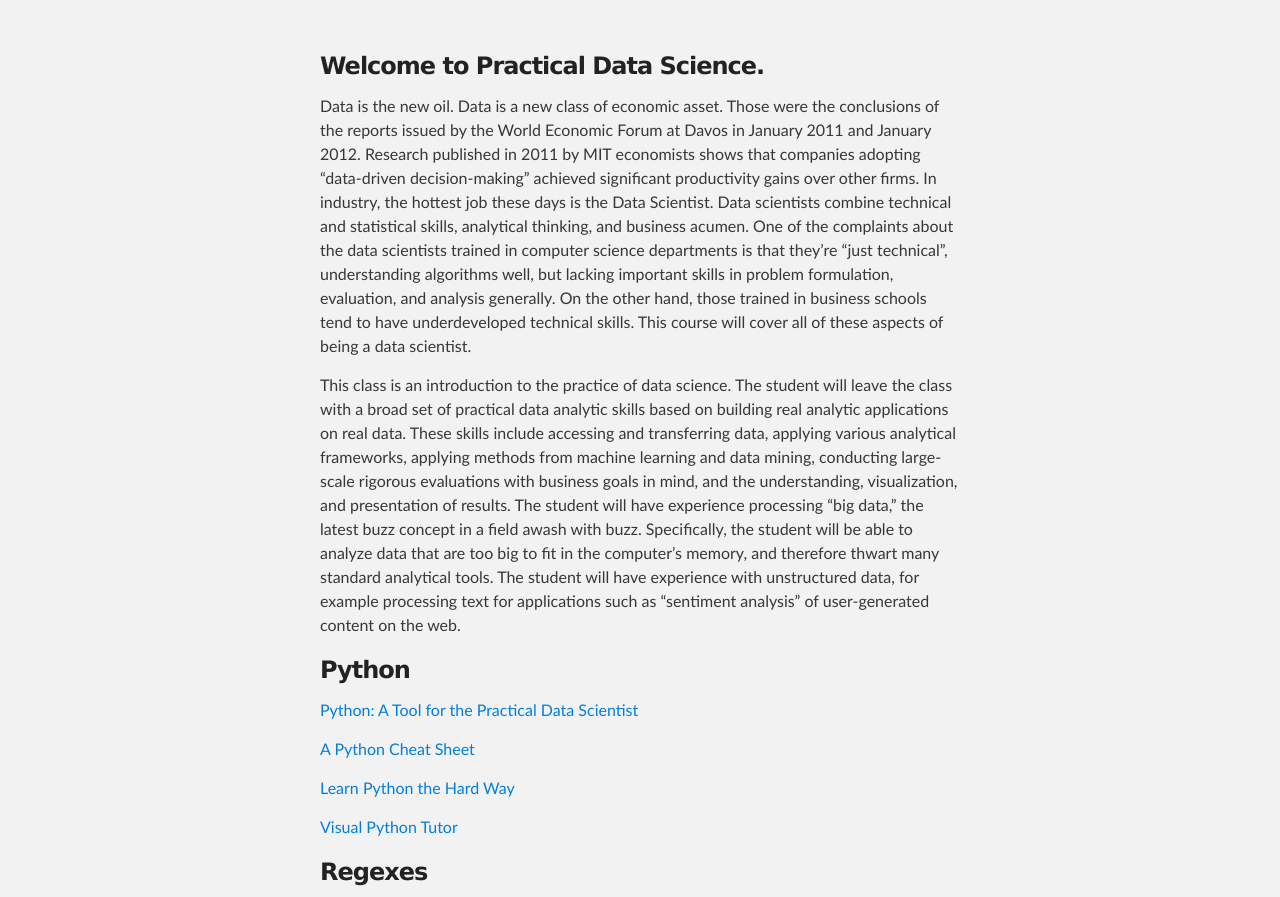
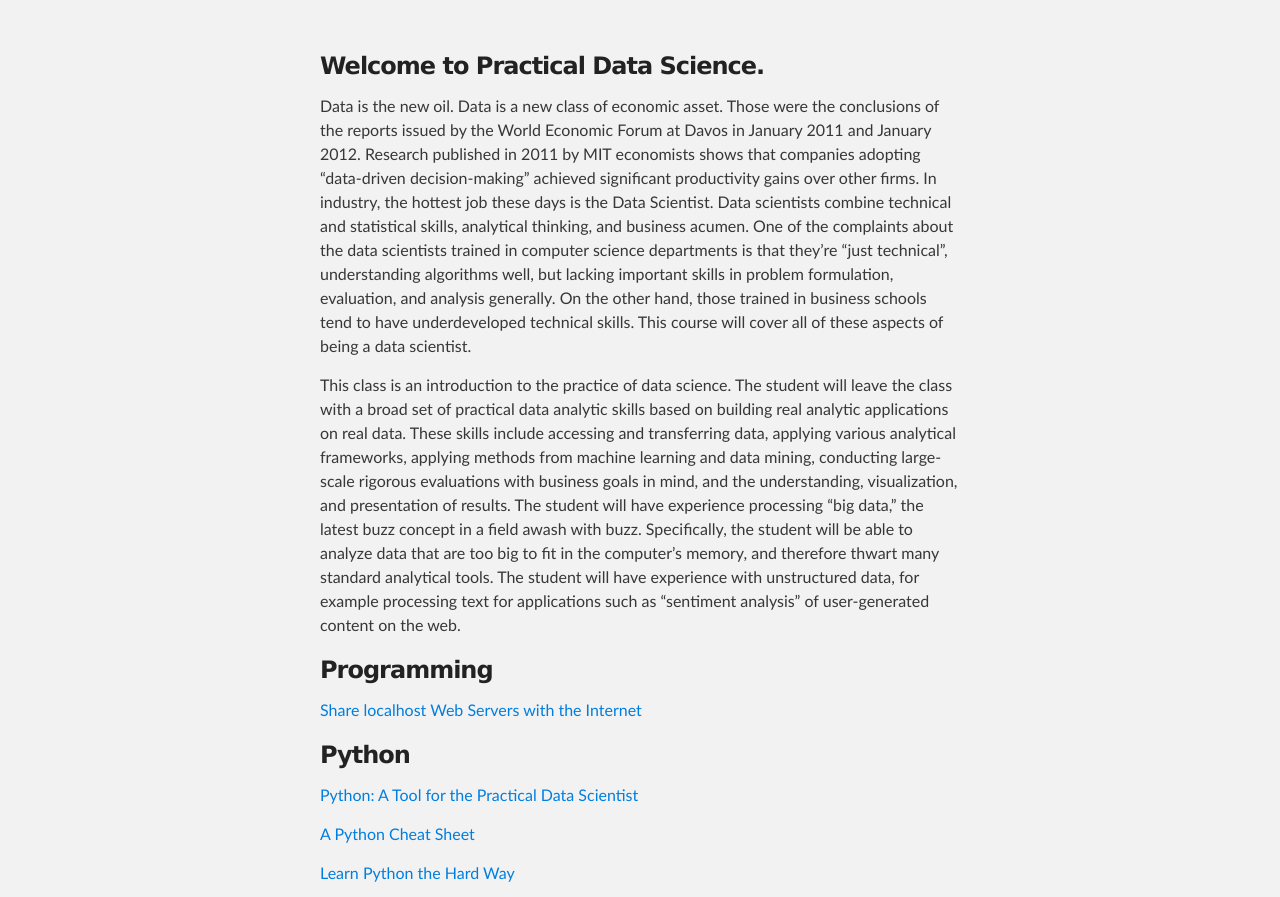
Before and after one commit to genghis88/PDS-Fall-2013, a plain HTML site: page index.html in a window 1280 px wide. Shown: the part 176-1073 px from the top of the page. Drawn offline with Linux system fonts and the light colour scheme.

Commit message:
adding localtunnel

```diff
--- a/index.html
+++ b/index.html
@@ -37,6 +37,8 @@
 
         <p>This class is an introduction to the practice of data science. The student will leave the class with a broad set of practical data analytic skills based on building real analytic applications on real data. These skills include accessing and transferring data, applying various analytical frameworks, applying methods from machine learning and data mining, conducting large-scale rigorous evaluations with business goals in mind, and the understanding, visualization, and presentation of results. The student will have experience processing “big data,” the latest buzz concept in a field awash with buzz. Specifically, the student will be able to analyze data that are too big to fit in the computer’s memory, and therefore thwart many standard analytical tools. The student will have experience with unstructured data, for example processing text for applications such as “sentiment analysis” of user-generated content on the web.</p>
 
+        <h3> Programming </h3>
+        <p> <a href="http://progrium.com/localtunnel/?">Share localhost Web Servers with the Internet</a></p>
 
         <h3> Python </h3>
         <p> <a href="https://docs.google.com/document/pub?id=1p6vowsEuiezLbWnFKgse70a8LxfsrRixqPF5nBg8F3A">Python: A Tool for the Practical Data Scientist</a></p>
```
